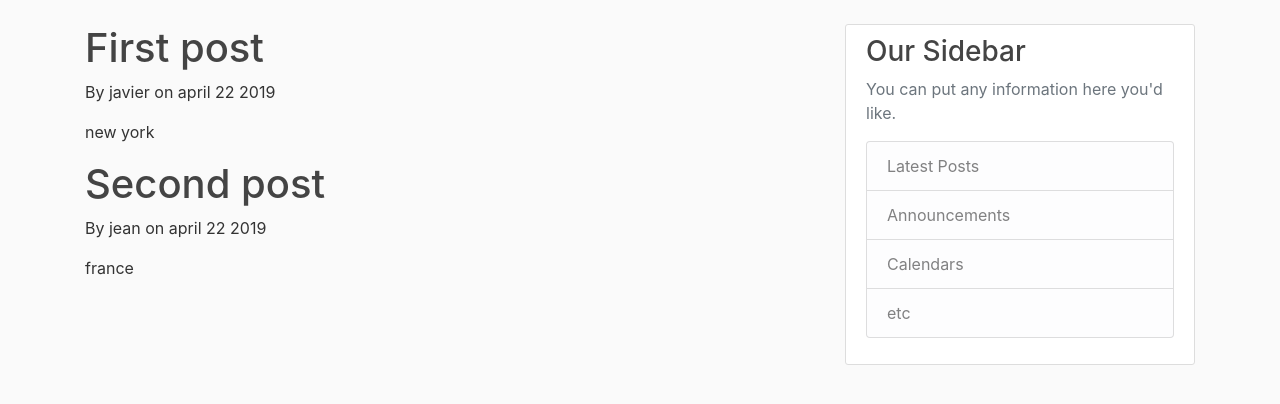
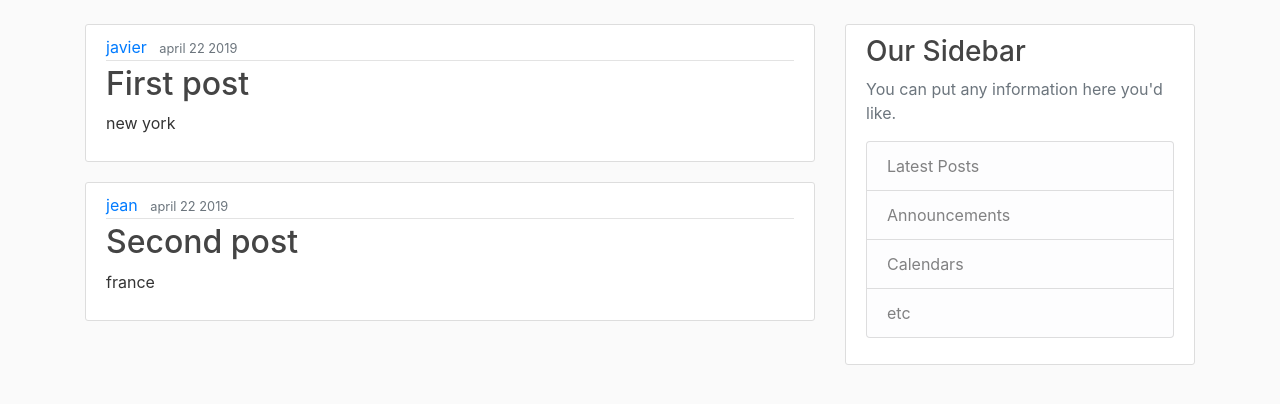
Before and after one commit to topnaita/Blog, a Flask app: page / in a window 1280 px wide. Shown: the part 56-460 px from the top of the page. Run offline with Flask 2, Linux system fonts and the light colour scheme; some libraries are stand-ins or nearby versions.

Commit message:
home dvi change

```diff
--- a/src/templates/home.html
+++ b/src/templates/home.html
@@ -2,8 +2,15 @@
 {% extends "layout.html" %}
 {% block content %}
     {% for post in post %} <!--We are initializing a bucle for -->
-        <h1>{{ post.title }}</h1>
-        <p>By {{ post.author }} on {{post.date_posted}}</p>
-        <p>{{ post.content }}</p><!--end it ip the bucle-->
+    <article class="media content-section">
+        <div class="media-body">
+          <div class="article-metadata">
+            <a class="mr-2" href="#">{{ post.author }}</a>
+            <small class="text-muted">{{ post.date_posted }}</small>
+          </div>
+          <h2><a class="article-title" href="#">{{ post.title }}</a></h2>
+          <p class="article-content">{{ post.content }}</p>
+        </div>
+      </article>
     {% endfor %}
 {% endblock %}
```
